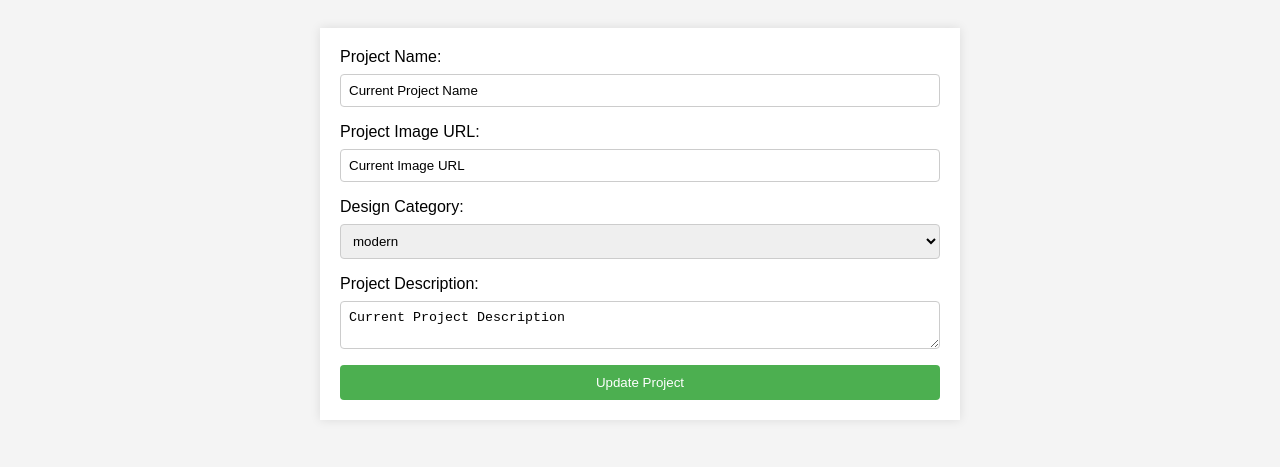
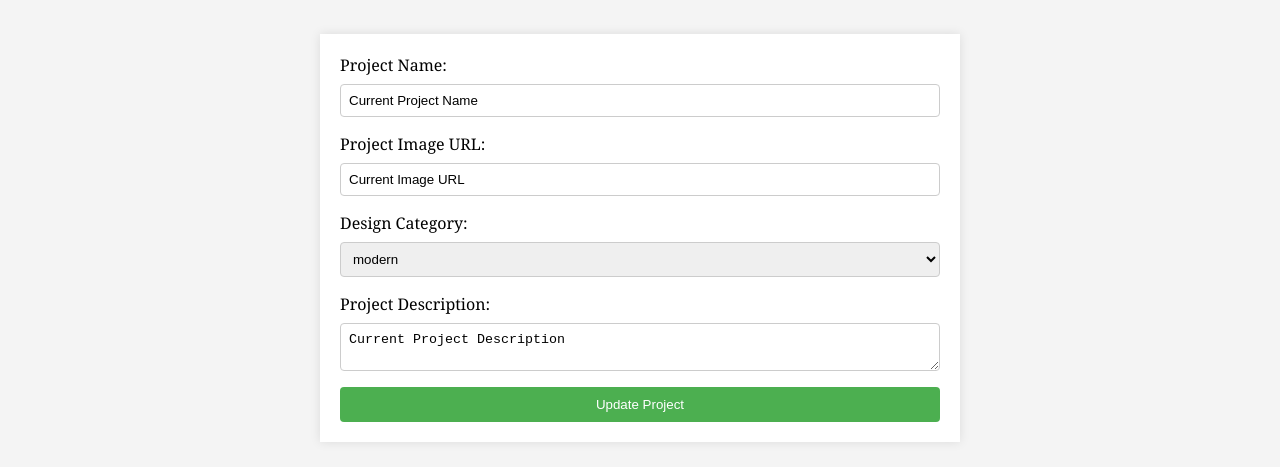
Before and after one commit to taifAlrubeaan/EleganceVibe, a website: page public_html/Update.html in a window 1280 px wide. Shown: the part 236-703 px from the top of the page. Drawn offline with Linux system fonts and the light colour scheme.

Commit message:
Update Update.css

```diff
--- a/public_html/Update.css
+++ b/public_html/Update.css
@@ -8,7 +8,7 @@
     }
 
 body {
-    font-family: Arial, sans-serif;
+    font-family: 'Georgia', 'Times', 'Times New Roman';
     background-color: #f4f4f4;
     margin: 0;
     padding: 0;
```
